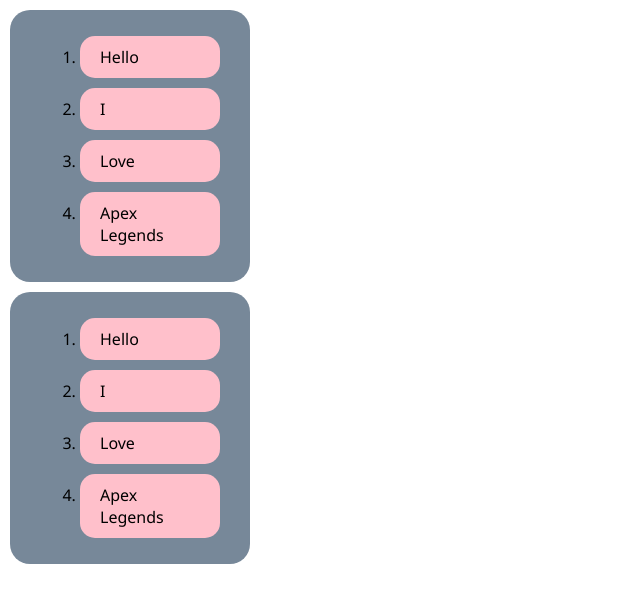
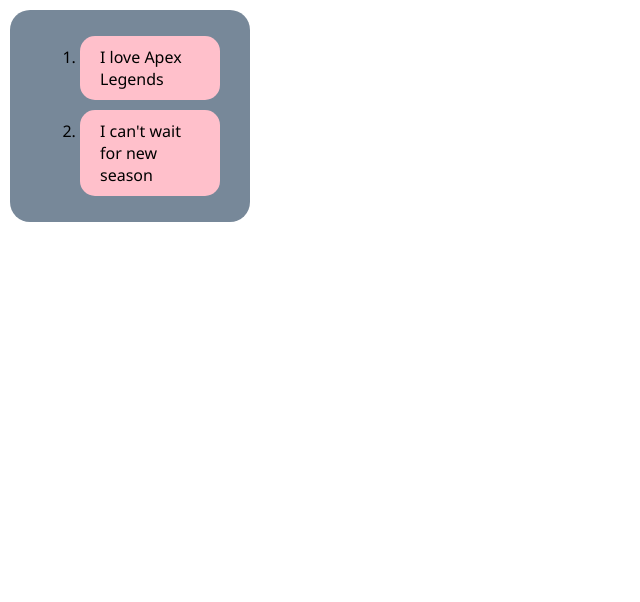
Before and after one commit to advit2611/Learning-React, a React (Create React App) app: page / in a window 1280 px wide. Shown: the top 602 px of the page, without its empty margins (0-640 px from the left). Built offline with nearby package versions, Linux system fonts and the light colour scheme.

Commit message:
Added props

```diff
--- a/src/App.tsx
+++ b/src/App.tsx
@@ -2,11 +2,22 @@
 import './App.css';
 import Todo from './components/Todo';
 
+
+const myTodoItems = [
+  {
+    id:1,
+    title: 'I love Apex Legends'
+  },
+  {
+    id:2,
+    title: `I can't wait for new season`
+  }
+]
+
 const App: React.FC = () => {
   return (
     <div>
-      <Todo />
-      <Todo />
+      <Todo items={myTodoItems}/>
 
     </div>
   )
--- a/src/components/Todo/TodoItem/index.tsx
+++ b/src/components/Todo/TodoItem/index.tsx
@@ -6,6 +6,6 @@
 }
 
 const TodoItem: React.FC<TodoItemProps> = (props) => {
-    return <li> {props.title} </li>
+    return (<li> {props.title} </li>)
 }
 export default TodoItem;
--- a/src/components/Todo/index.tsx
+++ b/src/components/Todo/index.tsx
@@ -2,14 +2,21 @@
 import TodoItem from "./TodoItem";
 import "./style.css";
 
-const Todo: React.FC = () => {
+interface TodoArray {
+  id: number;
+  title: string;
+}
+interface TodoProps {
+  items: TodoArray[];
+}
+
+const Todo: React.FC<TodoProps> = (props) => {
   return (
     <div className="todo-container">
       <ol>
-        <TodoItem title="Hello" />
-        <TodoItem title="I"/>
-        <TodoItem title="Love"/>
-        <TodoItem title="Apex Legends"/>
+        {props.items.map((item) => (
+          <TodoItem key={item.id} title={item.title} />
+        ))}
       </ol>
     </div>
   );
```
